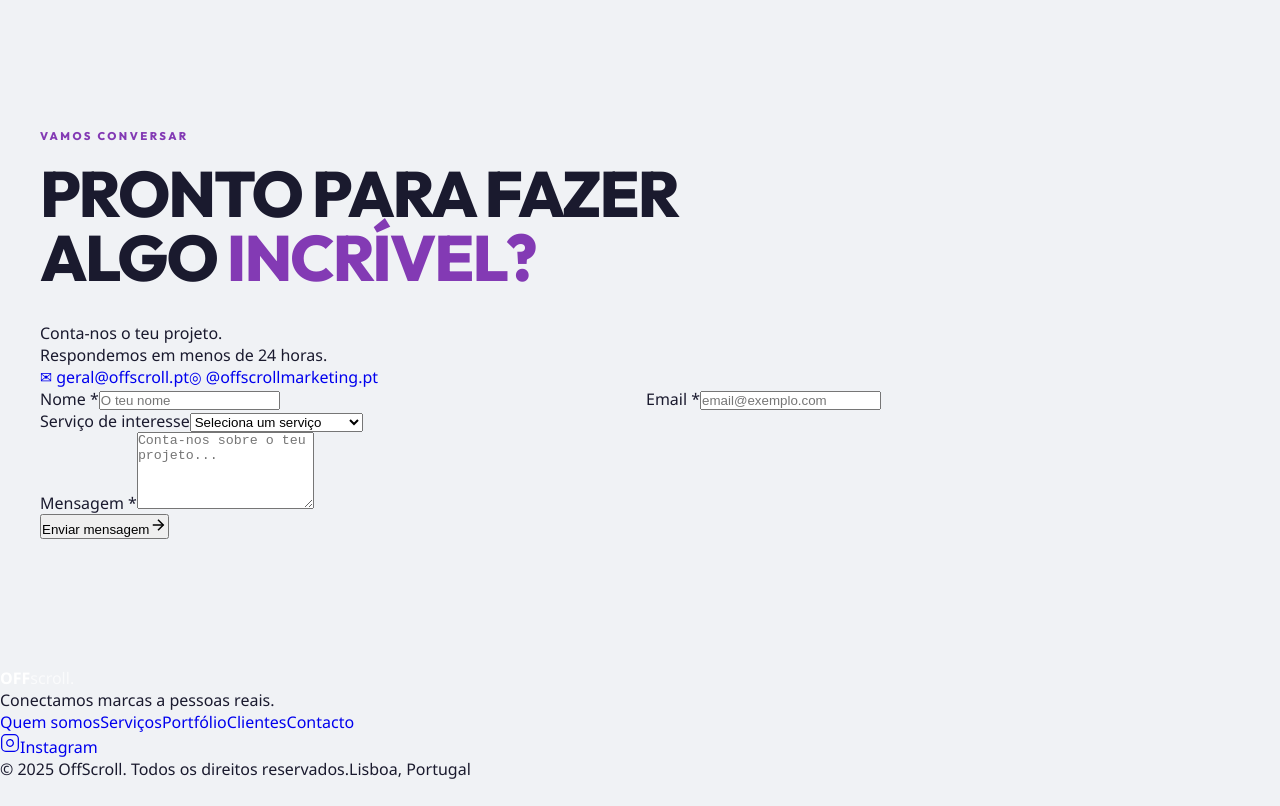
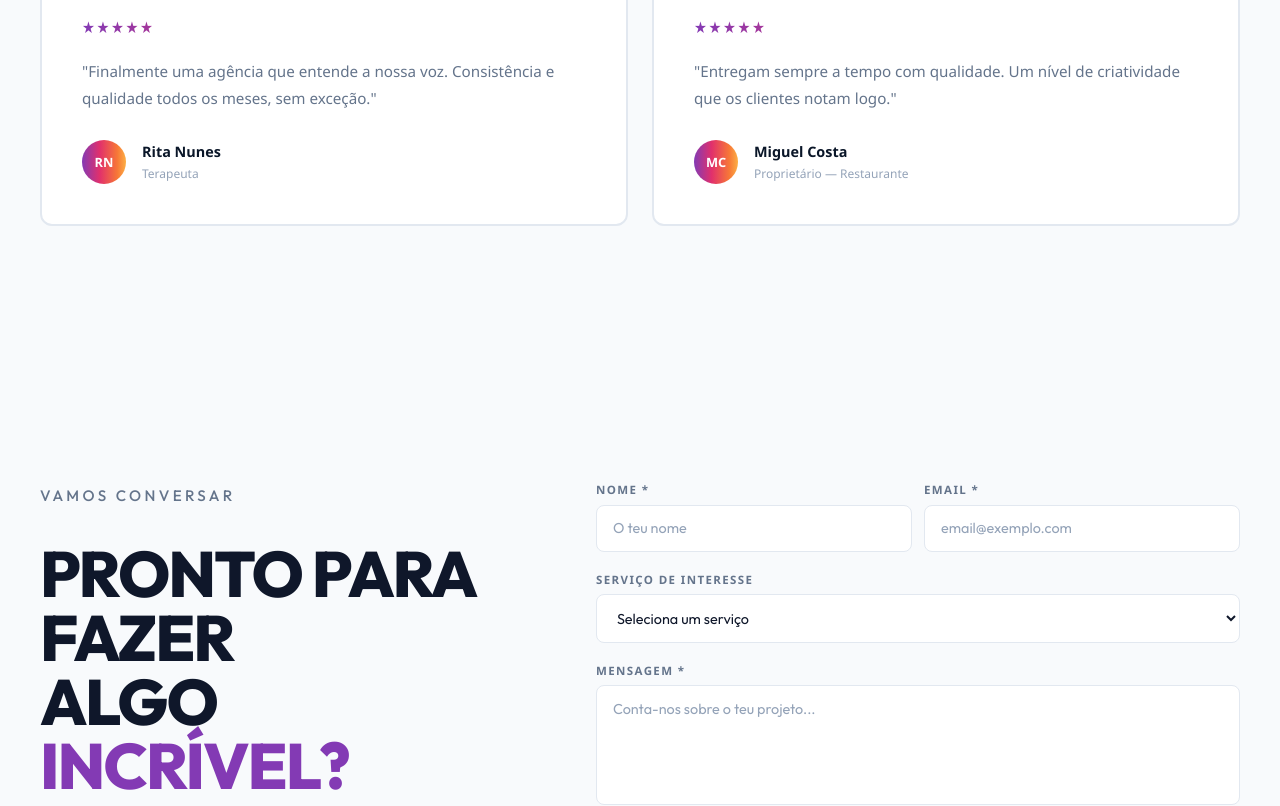
Before and after one commit to AbelPinto229/m8-projeto-final, a React (Vite) app in the folder frontend/: page / in a window 1280 px wide. Shown: the part 5580-6386 px from the top of the page. Before the commit the page ends 6360 px from the top, so only its background shows below. Built offline with nearby package versions, Linux system fonts and the light colour scheme.

Commit message:
feat: landing page - estilos: reviews, contacto, footer e responsivo
Seccao de reviews com cards, formulario de contacto com validacao,
footer com links e redes sociais, e media queries para adaptacao
a dispositivos moveis.

```diff
--- a/frontend/src/styles/style.css
+++ b/frontend/src/styles/style.css
@@ -631,3 +631,309 @@ em { font-style: normal; color: var(--blue); }
 }
 
 .port-more { text-align: center; padding: 0 2.5rem; }
+
+/* Ã¢â€“â€˜Ã¢â€“â€˜ REVIEWS Ã¢â€“â€˜Ã¢â€“â€˜ */
+.reviews { background: var(--bg); }
+.reviews .label {
+  background: var(--grad);
+  -webkit-background-clip: text;
+  -webkit-text-fill-color: transparent;
+  background-clip: text;
+}
+.reviews .sec-title { color: var(--navy); }
+.rv-head { max-width: 640px; margin-bottom: 5rem; }
+
+.rv-grid {
+  display: grid;
+  grid-template-columns: repeat(2, 1fr);
+  gap: 1.5rem;
+}
+.rv-card {
+  background: #fff;
+  border-radius: var(--rlg);
+  padding: 2.5rem;
+  border: 2px solid var(--border);
+  transition: border-color .35s, transform .35s var(--ease), box-shadow .35s;
+  position: relative;
+}
+.rv-card:hover {
+  border-color: #E1306C;
+  transform: translateY(-4px);
+  box-shadow: 0 12px 40px rgba(225,48,108,.12);
+}
+.rv-stars {
+  background: var(--grad);
+  -webkit-background-clip: text;
+  -webkit-text-fill-color: transparent;
+  background-clip: text;
+  font-size: 1rem;
+  letter-spacing: .1em;
+  margin-bottom: 1.25rem;
+}
+.rv-card blockquote {
+  font-size: .95rem;
+  color: var(--grey);
+  line-height: 1.8;
+  font-weight: 500;
+  margin-bottom: 1.75rem;
+  font-style: normal;
+}
+.rv-author {
+  display: flex; align-items: center; gap: 1rem;
+}
+.rv-av {
+  width: 44px; height: 44px;
+  background: var(--grad);
+  border-radius: 50%;
+  display: flex; align-items: center; justify-content: center;
+  font-weight: 800; font-size: .8rem; color: #fff;
+  flex-shrink: 0;
+}
+.rv-author strong {
+  display: block;
+  font-size: .9rem;
+  color: var(--navy);
+  font-weight: 700;
+}
+.rv-author span {
+  font-size: .75rem;
+  color: var(--grey-lt);
+  font-weight: 500;
+}
+
+/* Ã¢â€“â€˜Ã¢â€“â€˜ CONTACTO Ã¢â€“â€˜Ã¢â€“â€˜ */
+.contacto { background: var(--bg); }
+.ct-grid {
+  display: grid;
+  grid-template-columns: 1fr 1.4fr;
+  gap: 6rem;
+  align-items: start;
+}
+.ct-left h2 { color: var(--black); }
+.ct-left p {
+  font-size: .95rem;
+  color: var(--grey);
+  line-height: 1.8;
+  margin-bottom: 2rem;
+  font-weight: 500;
+}
+.ct-info {
+  display: flex; flex-direction: column; gap: .75rem;
+}
+.ct-link {
+  font-size: .8rem;
+  font-weight: 700;
+  letter-spacing: .06em;
+  color: var(--grey);
+  transition: color .2s;
+}
+.ct-link:hover { color: var(--blue); }
+
+.form { display: flex; flex-direction: column; gap: 1.25rem; }
+.form-row { display: grid; grid-template-columns: 1fr 1fr; gap: 1rem; }
+.field { display: flex; flex-direction: column; gap: .45rem; }
+.field label {
+  font-size: .72rem;
+  font-weight: 800;
+  letter-spacing: .12em;
+  text-transform: uppercase;
+  color: var(--grey);
+}
+.field input,
+.field select,
+.field textarea {
+  padding: .85rem 1rem;
+  border: 1.5px solid var(--border);
+  border-radius: var(--r);
+  font-family: var(--font-b);
+  font-size: .9rem;
+  color: var(--black);
+  background: var(--white);
+  transition: border-color .2s, box-shadow .2s;
+  resize: none;
+}
+.field input::placeholder,
+.field textarea::placeholder { color: var(--grey-lt); }
+.field input:focus,
+.field select:focus,
+.field textarea:focus {
+  border-color: var(--blue);
+  box-shadow: 0 0 0 4px rgba(131,58,180,.08);
+  outline: none;
+}
+
+.btn-submit {
+  display: flex; align-items: center; justify-content: center; gap: .75rem;
+  width: 100%;
+  padding: 1.1rem 2rem;
+  background: var(--grad);
+  color: #fff;
+  border: none;
+  border-radius: var(--r);
+  font-family: var(--font-b);
+  font-size: .85rem;
+  font-weight: 800;
+  letter-spacing: .12em;
+  text-transform: uppercase;
+  cursor: pointer;
+  transition: opacity .3s, transform .3s, box-shadow .3s;
+  box-shadow: 0 4px 20px rgba(193,53,132,.35);
+}
+.btn-submit:hover {
+  opacity: .88;
+  transform: translateY(-2px);
+  box-shadow: 0 10px 30px rgba(193,53,132,.5);
+}
+
+.form-ok {
+  display: none;
+  text-align: center;
+  padding: 1rem;
+  background: rgba(16,185,129,.1);
+  border: 2px solid rgba(16,185,129,.25);
+  border-radius: var(--r);
+  font-size: .85rem;
+  color: #059669;
+  font-weight: 700;
+}
+
+/* Ã¢â€“â€˜Ã¢â€“â€˜ FOOTER Ã¢â€“â€˜Ã¢â€“â€˜ */
+.footer {
+  background: var(--grad);
+  padding: 5rem 0 3rem;
+}
+.ft-top {
+  display: flex;
+  flex-direction: column;
+  align-items: center;
+  text-align: center;
+  margin-bottom: 4rem;
+  padding: 0 2.5rem;
+}
+.ft-logo {
+  font-family: var(--font-b);
+  font-size: clamp(3rem, 8vw, 6.5rem);
+  font-weight: 800;
+  letter-spacing: -.04em;
+  text-transform: uppercase;
+  line-height: 1;
+  margin-bottom: 1.5rem;
+  transition: opacity .3s;
+}
+.ft-logo:hover { opacity: .8; }
+.ft-logo .logo-scroll { color: rgba(255,255,255,.85); }
+.ft-tagline {
+  font-family: var(--font-b);
+  font-size: .85rem;
+  font-weight: 600;
+  letter-spacing: .14em;
+  text-transform: uppercase;
+  color: rgba(255,255,255,.35);
+}
+
+.ft-mid {
+  display: flex;
+  align-items: center;
+  justify-content: space-between;
+  padding: 2rem 2.5rem;
+  border-top: 2px solid rgba(255,255,255,.06);
+  border-bottom: 2px solid rgba(255,255,255,.06);
+}
+.ft-nav {
+  display: flex; gap: 2.5rem; flex-wrap: wrap;
+}
+.ft-nav a {
+  font-size: .72rem;
+  font-weight: 700;
+  letter-spacing: .12em;
+  text-transform: uppercase;
+  color: rgba(255,255,255,.4);
+  transition: color .2s;
+}
+.ft-nav a:hover { color: #fff; }
+
+.ft-ig {
+  display: flex; align-items: center; gap: .6rem;
+  font-size: .72rem;
+  font-weight: 800;
+  letter-spacing: .1em;
+  text-transform: uppercase;
+  color: rgba(255,255,255,.6);
+  padding: .55rem 1.2rem;
+  border: 1.5px solid rgba(255,255,255,.15);
+  border-radius: 6px;
+  transition: color .25s, border-color .25s, background .25s;
+}
+.ft-ig:hover {
+  color: #fff;
+  border-color: var(--blue);
+  background: rgba(131,58,180,.2);
+}
+
+.ft-bottom {
+  display: flex;
+  align-items: center;
+  justify-content: space-between;
+  padding: 1.5rem 2.5rem 0;
+  font-size: .72rem;
+  font-weight: 600;
+  color: rgba(255,255,255,.25);
+  letter-spacing: .08em;
+}
+
+/* Ã¢â€“â€˜Ã¢â€“â€˜ RESPONSIVE Ã¢â€“â€˜Ã¢â€“â€˜ */
+@media (max-width: 1024px) {
+  .sv-list { grid-template-columns: repeat(2, 1fr); }
+  .sv-item:nth-child(3n) { border-right: 2px solid var(--border); }
+  .sv-item:nth-child(2n) { border-right: none; }
+  .rv-grid  { grid-template-columns: 1fr; }
+  .ct-grid  { gap: 4rem; }
+  .qs-top   { gap: 3rem; }
+  .port-grid { grid-template-columns: repeat(2, 1fr); }
+  .pi-wide  { grid-column: span 2; }
+  .pi-tall  { grid-row: 1; }
+}
+
+@media (max-width: 768px) {
+  .nav { padding: 1.2rem 1.5rem; }
+  .nav.scrolled { padding: .9rem 1.5rem; }
+  .nav-links { display: none; }
+  .hamburger { display: flex; }
+  .mobile-menu { display: flex; }
+
+  .hero { padding: 7rem 1.5rem 5rem; }
+  .hero-foot { flex-direction: column; align-items: flex-start; gap: 1.5rem; }
+  .hero-scroller { right: 1.5rem; }
+
+  .container { padding: 0 1.5rem; }
+  .section   { padding: 5rem 0; }
+
+  .qs-top   { grid-template-columns: 1fr; }
+  .qs-stats { flex-wrap: wrap; gap: 2rem; }
+
+  .sv-list { grid-template-columns: 1fr; border-top: 2px solid var(--border); }
+  .sv-item { border-right: none; }
+
+  .port-grid { grid-template-columns: 1fr; padding: 0 1.5rem; }
+  .pi-wide, .pi-tall { grid-column: 1; grid-row: auto; }
+  .pi-tall .pi-img   { height: 320px; }
+
+  .rv-grid  { grid-template-columns: 1fr; }
+  .ct-grid  { grid-template-columns: 1fr; gap: 3rem; }
+  .form-row { grid-template-columns: 1fr; }
+
+  .ft-mid    { flex-direction: column; gap: 1.5rem; text-align: center; }
+  .ft-nav    { justify-content: center; }
+  .ft-bottom { flex-direction: column; gap: .5rem; text-align: center; }
+}
+
+@media (max-width: 600px) {
+  .hero-scroller { display: none; }
+  .hero-blob.b1 { width: 380px; height: 380px; }
+  .hero-blob.b2 { width: 260px; height: 260px; }
+}
+
+@media (max-width: 480px) {
+  .ht        { font-size: 2.8rem; }
+  .sec-title { font-size: 2.2rem; }
+}
```
